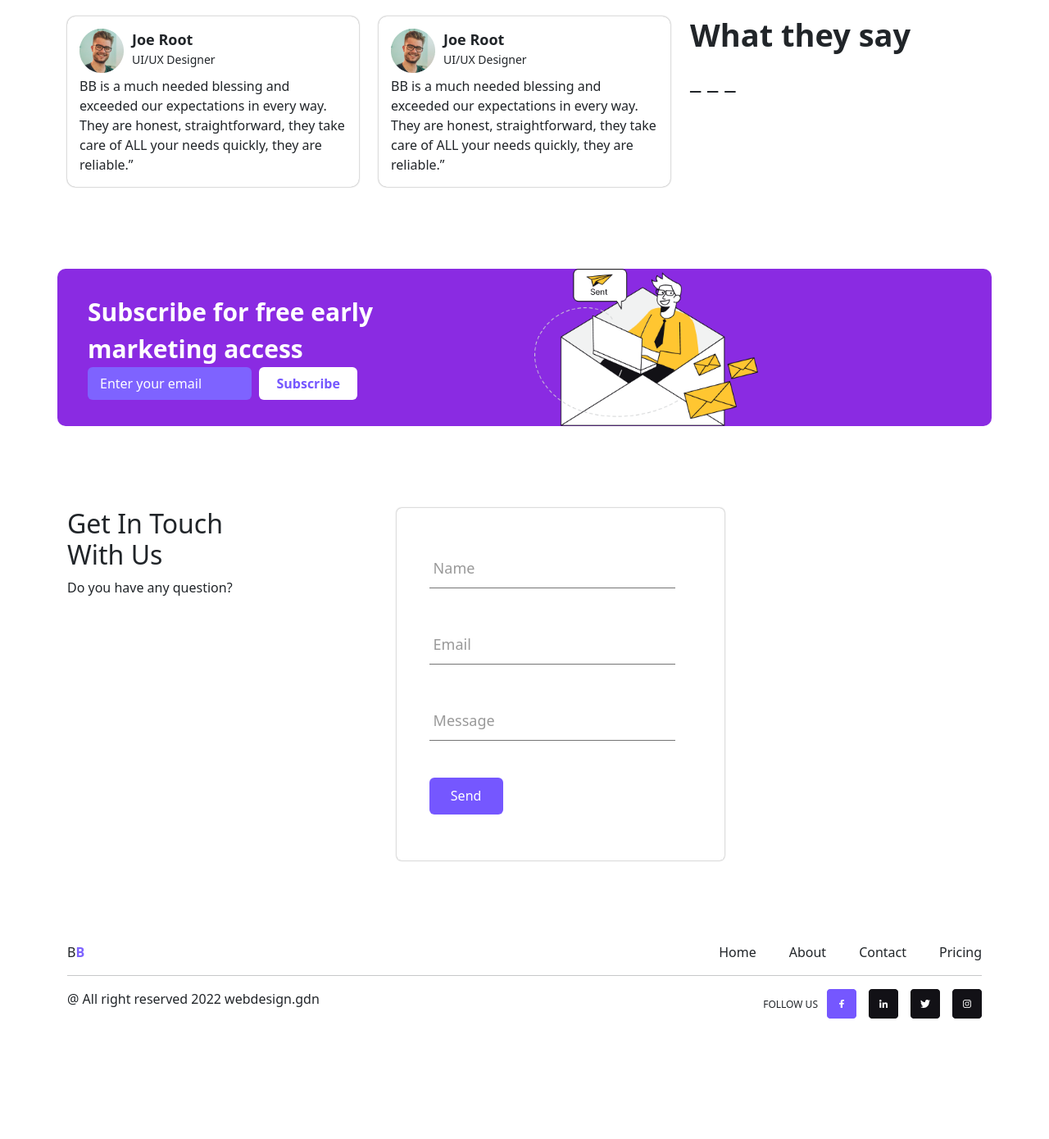
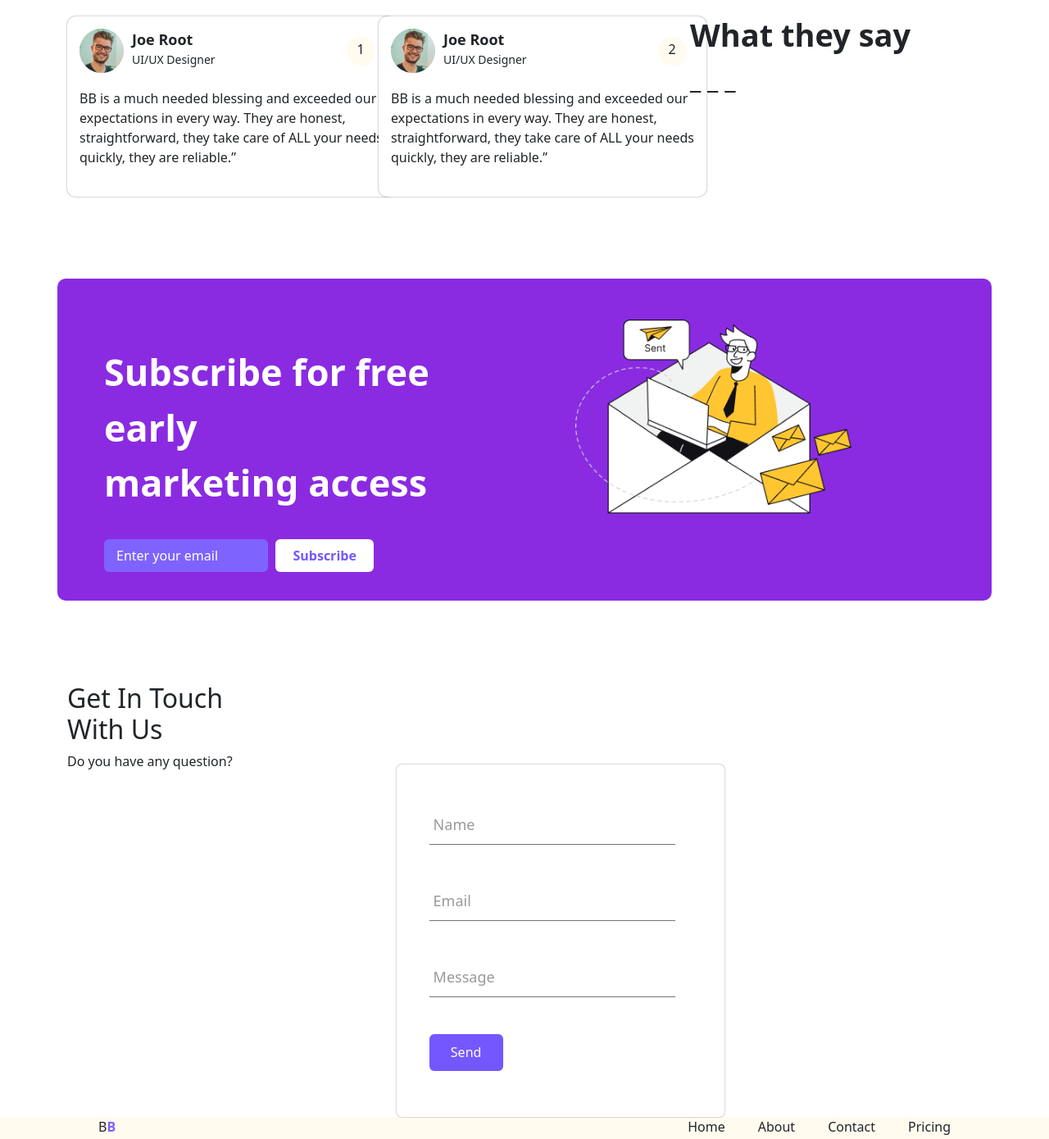
Before and after one commit to ThangNH23/Landing_Page, a website: page footer.html in a window 1280 px wide. Shown: the top 1390 px of the page at 82% size. Before the commit the page ends 1259 px from the top, so only its background shows below. Drawn offline with nearby package versions, Linux system fonts and the light colour scheme.

Commit message:
thang new push

```diff
--- a/footer.css
+++ b/footer.css
@@ -7,6 +7,8 @@ body p {
 }
 
 .item_1 {
+    width: 400px;
+    height: 220px;
     border: 1px solid none;
     border-radius: 10px;
     padding: 15px 15px;
@@ -14,8 +16,26 @@ body p {
     box-shadow: 0px 0px 2px rgba(0, 0, 0, 0.5);
 }
 
+.content p {
+    padding-top: 15px;
+}
+
 .info_user {
     display: flex;
+}
+
+.number {
+    margin-left: 160px;
+    margin-top: 10px;
+}
+
+.number p {
+    width: 35px;
+    height: 35px;
+    text-align: center;
+    border-radius: 35px;
+    padding: 3px;
+    background-color: #FFFBEF;
 }
 
 .info_detail span, .info_detail p {
@@ -55,14 +75,14 @@ body p {
 
 .subscribe p {
     color: white;
-    font-size: 30px;
+    font-size: 45px;
     font-weight: bold;
-    padding-top: 30px;
-    padding-left: 25px;
+    padding-top: 80px;
+    padding-left: 45px;
 }
 
 .email {
-    padding-left: 25px;
+    padding: 35px 45px;
 }
 
 .form_email {
@@ -91,7 +111,8 @@ body p {
 }
 
 .sending_email img {
-    width: 50%;
+    width: 80%;
+    padding: 50px;
 }
 
 /* ---------------------------------------------------- */
@@ -103,7 +124,7 @@ body p {
 
 .form_feedback {
     margin-left: 200px;
-    margin-bottom: 100px;
+    margin-top: 100px;
     background-color: #ffffff;
     width: 400px;
     height: 430px ;
@@ -172,6 +193,14 @@ body p {
 
 /* ------------------------------------------------------------------ */
 
+.footer {
+    padding: 0px 120px 0px 120px;
+    background-color: #FFFBEF;
+    height: 300px;
+    justify-content: end;
+    align-items: flex-end;
+}
+
 .info_homepage {
     display: flex;
     justify-content: flex-end;
--- a/footer.html
+++ b/footer.html
@@ -22,6 +22,9 @@
                                 <span>Joe Root</span>
                                 <p>UI/UX Designer</p>
                             </div>
+                            <div class="number">
+                                <p>1</p>
+                            </div>
                         </div>
                         <div class="content">
                             <p>
@@ -40,6 +43,9 @@
                             <div class="info_detail">
                                 <span>Joe Root</span>
                                 <p>UI/UX Designer</p>
+                            </div>
+                            <div class="number">
+                                <p>2</p>
                             </div>
                         </div>
                         <div class="content">
@@ -110,6 +116,8 @@
                     </div>
                 </div>
             </div>
+        </div>
+    </div>
 
     <div class="footer">
         <div class="row">
@@ -165,8 +173,5 @@
         </div>
 
     </div>
-            </div>
-        </div>
-    </div>
 </body>
 </html>
```
Also changed, not shown: index.css (added), index.html (added). Lines whose indentation alone changed are shown as unchanged.
